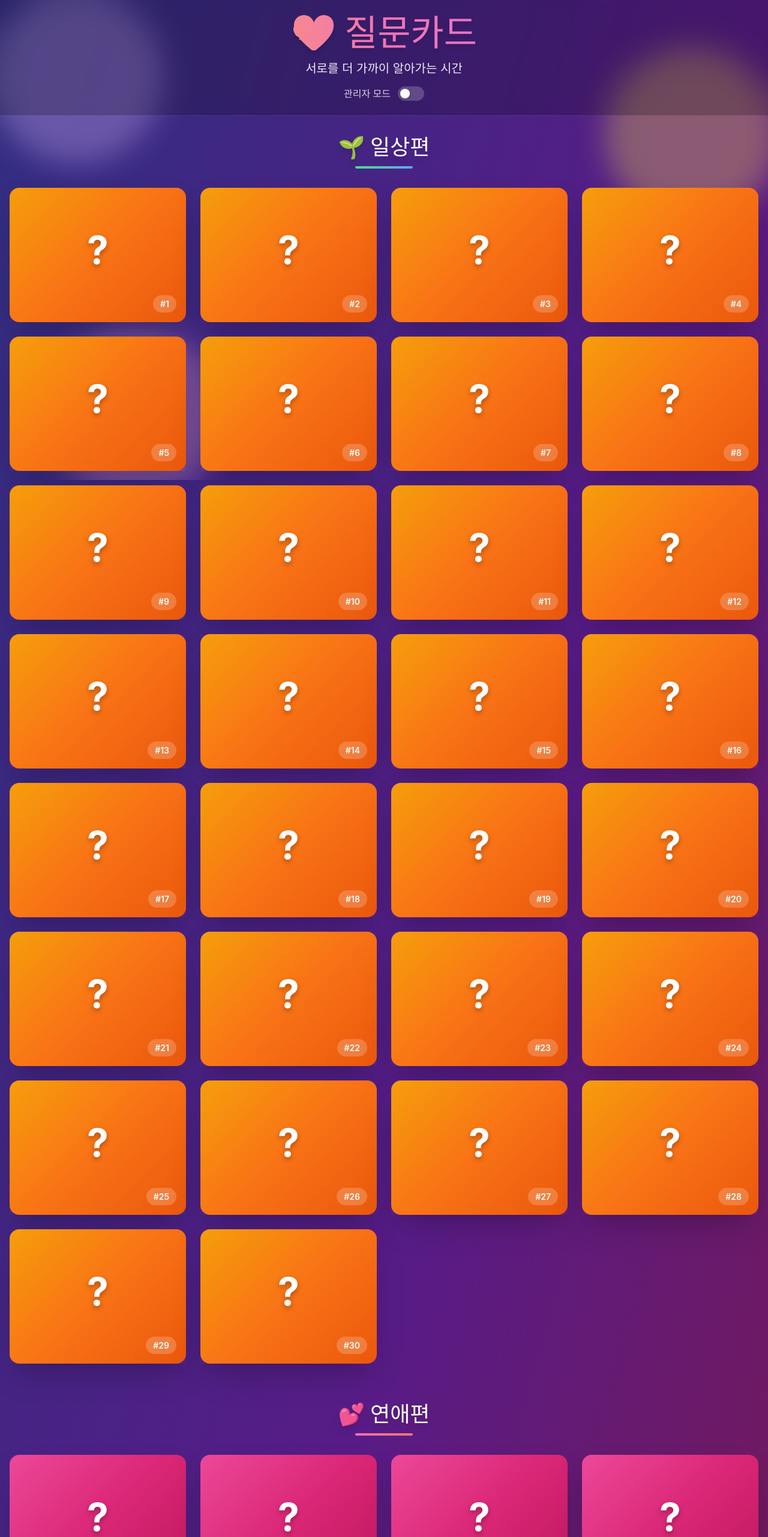
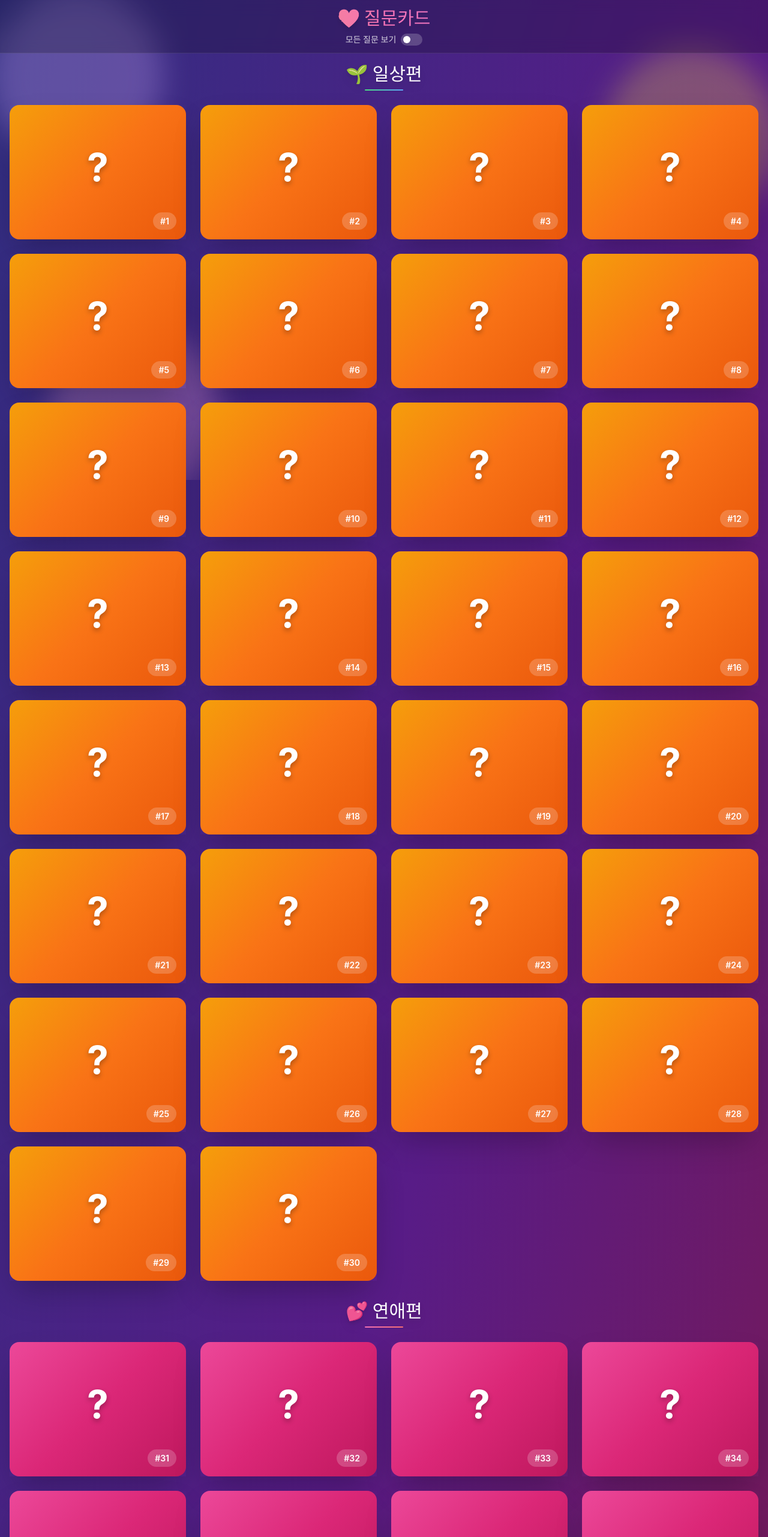
Before and after one commit to disj11/qna-card, a React (Vite) app: page / in a window 1280 px wide. Shown: the top 2562 px of the page at 60% size. Built offline with nearby package versions, Linux system fonts and the light colour scheme.

Commit message:
Update UI layout and reduce visual density

```diff
--- a/src/App.tsx
+++ b/src/App.tsx
@@ -22,10 +22,7 @@ const dailyQuestions: Question[] = [
   { id: 14, text: "나를 동물에 비유한다면 어떤 동물일 것 같나요?" },
   { id: 15, text: "여행 갈 때 꼭 챙기는 물건이 있나요?" },
   { id: 16, text: "갑자기 하루의 휴가가 주어진다면 무엇을 하고 싶나요?" },
-  {
-    id: 17,
-    text: "세상에서 가장 쓸데없는 초능력을 가질 수 있다면, 어떤 능력을 원하나요?",
-  },
+  { id: 17, text: "초능력을 가질 수 있다면, 어떤 능력을 원하나요?" },
   { id: 18, text: "가장 좋아하는 계절과 그 이유는 무엇인가요?" },
   { id: 19, text: "내일 지구가 멸망한다면 오늘 무엇을 먹을 건가요?" },
   { id: 20, text: "가장 기억에 남는 여행지는 어디인가요?" },
@@ -224,27 +221,26 @@ function App() {
       <div className="relative z-10">
         {/* Header */}
         <header className="sticky top-0 z-40 bg-black/20 backdrop-blur-md border-b border-white/10">
-          <div className="container mx-auto px-4 py-6">
-            <div className="text-center space-y-4">
-              <h1 className="text-4xl sm:text-5xl md:text-6xl font-bold text-transparent bg-clip-text bg-gradient-to-r from-yellow-400 via-pink-400 to-purple-400 drop-shadow-lg">
+          <div className="container mx-auto px-4 py-3">
+            <div className="text-center space-y-2">
+              <h1 className="text-2xl sm:text-3xl font-bold text-transparent bg-clip-text bg-gradient-to-r from-yellow-400 via-pink-400 to-purple-400 drop-shadow-lg">
                 💝 질문카드
               </h1>
-              <p className="text-white/90 text-lg sm:text-xl font-light">
-                서로를 더 가까이 알아가는 시간
-              </p>
 
-              {/* Admin Toggle */}
-              <div className="flex items-center justify-center space-x-3">
-                <span className="text-white/80 font-medium">관리자 모드</span>
+              {/* Show All Toggle */}
+              <div className="flex items-center justify-center space-x-2">
+                <span className="text-white/80 text-sm font-medium">
+                  모든 질문 보기
+                </span>
                 <button
                   onClick={toggleAdminMode}
-                  className={`relative inline-flex h-6 w-11 items-center rounded-full transition-colors focus:outline-none focus:ring-2 focus:ring-purple-400 focus:ring-offset-2 focus:ring-offset-gray-800 ${
+                  className={`relative inline-flex h-5 w-9 items-center rounded-full transition-colors focus:outline-none focus:ring-2 focus:ring-purple-400 focus:ring-offset-2 focus:ring-offset-gray-800 ${
                     adminMode ? "bg-purple-500" : "bg-white/20"
                   }`}
                 >
                   <span
-                    className={`inline-block h-4 w-4 transform rounded-full bg-white transition-transform shadow-lg ${
-                      adminMode ? "translate-x-6" : "translate-x-1"
+                    className={`inline-block h-3 w-3 transform rounded-full bg-white transition-transform shadow-lg ${
+                      adminMode ? "translate-x-5" : "translate-x-1"
                     }`}
                   />
                 </button>
@@ -254,14 +250,14 @@ function App() {
         </header>
 
         {/* Main Content */}
-        <main className="container mx-auto px-4 py-8 relative z-20">
+        <main className="container mx-auto px-4 py-4 relative z-20">
           {/* Daily Questions Section */}
-          <section className="mb-16">
-            <div className="text-center mb-8">
-              <h2 className="text-3xl sm:text-4xl font-bold text-white mb-3 drop-shadow-lg">
+          <section className="mb-8">
+            <div className="text-center mb-6">
+              <h2 className="text-2xl sm:text-3xl font-bold text-white mb-2 drop-shadow-lg">
                 🌱 일상편
               </h2>
-              <div className="w-24 h-1 bg-gradient-to-r from-green-400 to-blue-400 mx-auto rounded-full"></div>
+              <div className="w-16 h-0.5 bg-gradient-to-r from-green-400 to-blue-400 mx-auto rounded-full"></div>
             </div>
 
             <div className="grid grid-cols-1 sm:grid-cols-2 lg:grid-cols-3 xl:grid-cols-4 gap-6">
@@ -285,11 +281,11 @@ function App() {
 
           {/* Love Questions Section */}
           <section>
-            <div className="text-center mb-8">
-              <h2 className="text-3xl sm:text-4xl font-bold text-white mb-3 drop-shadow-lg">
+            <div className="text-center mb-6">
+              <h2 className="text-2xl sm:text-3xl font-bold text-white mb-2 drop-shadow-lg">
                 💕 연애편
               </h2>
-              <div className="w-24 h-1 bg-gradient-to-r from-pink-400 to-red-400 mx-auto rounded-full"></div>
+              <div className="w-16 h-0.5 bg-gradient-to-r from-pink-400 to-red-400 mx-auto rounded-full"></div>
             </div>
 
             <div className="grid grid-cols-1 sm:grid-cols-2 lg:grid-cols-3 xl:grid-cols-4 gap-6">
@@ -313,10 +309,8 @@ function App() {
         </main>
 
         {/* Footer */}
-        <footer className="text-center py-8">
-          <p className="text-white/60 text-sm">
-            Made with ❤️ for better conversations
-          </p>
+        <footer className="text-center py-4">
+          <p className="text-white/60 text-sm">Made by [disj11] with ❤️</p>
         </footer>
       </div>
     </div>
```
